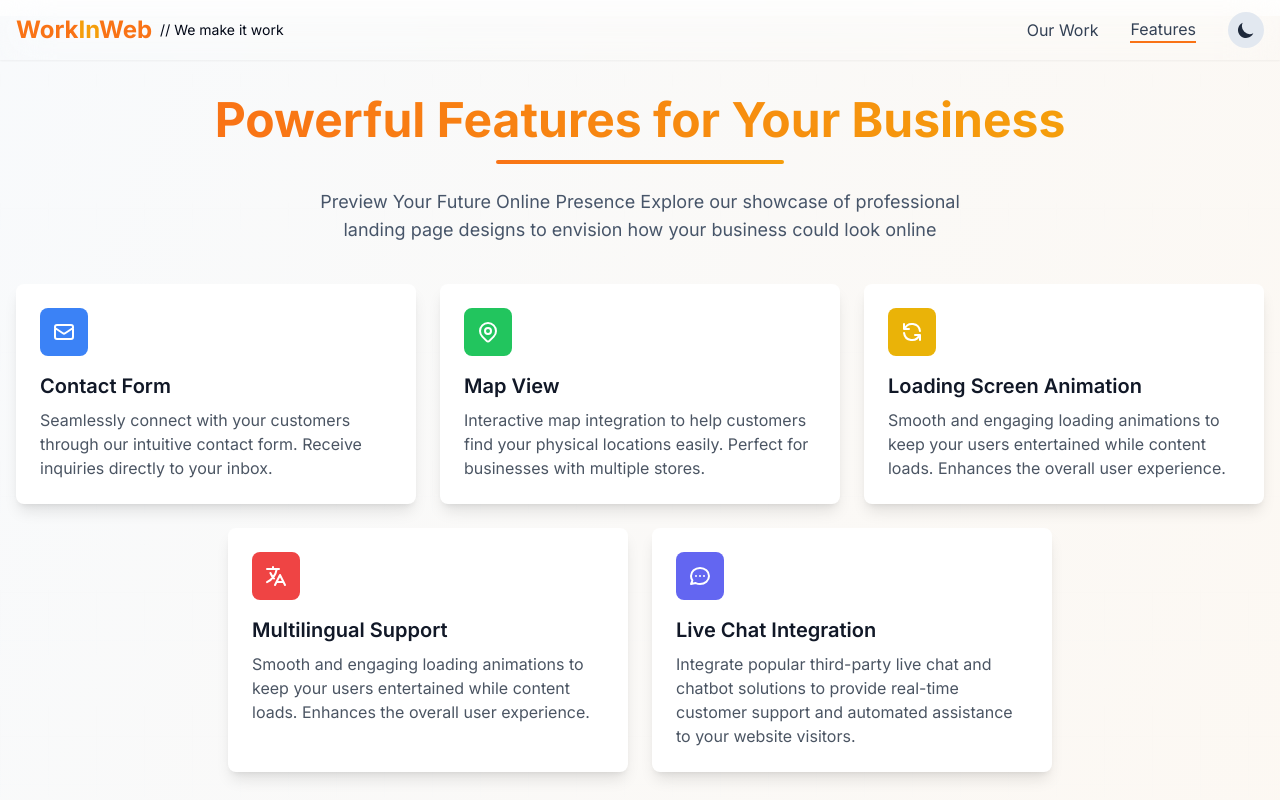
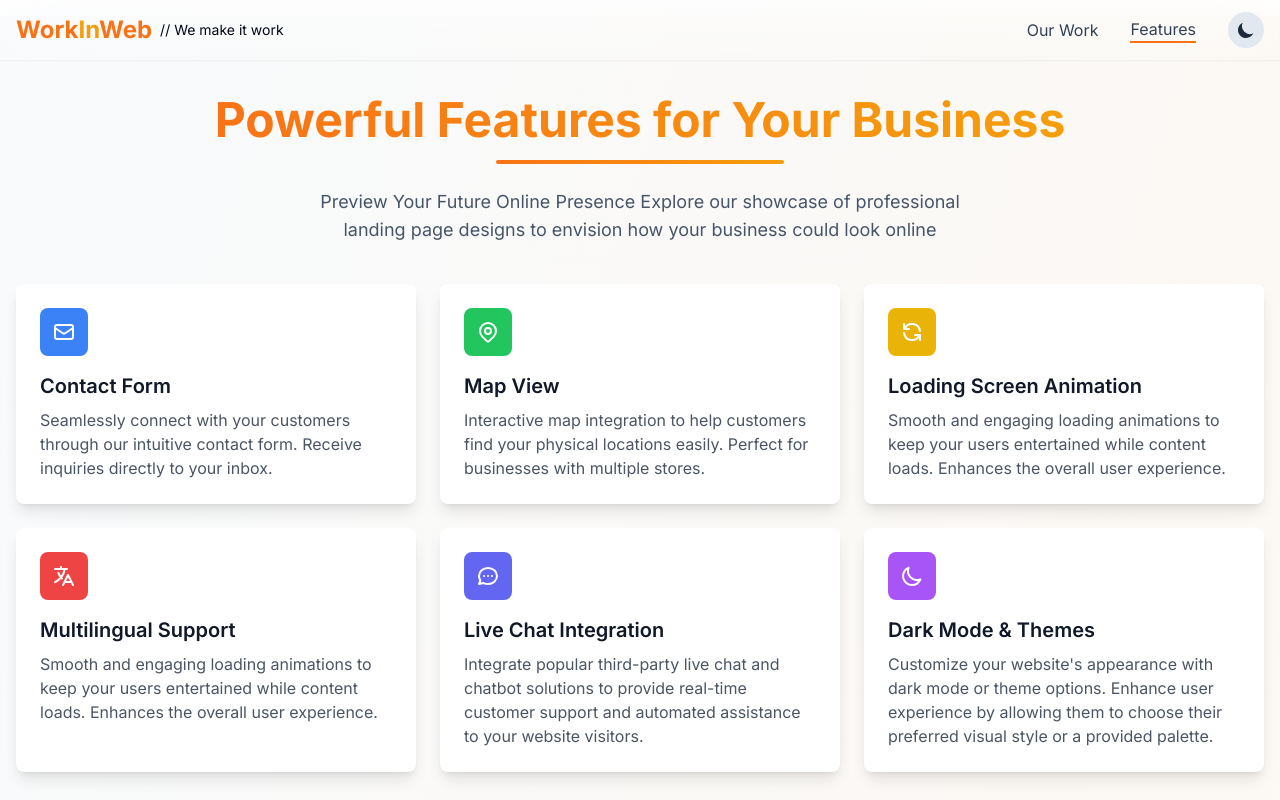
Before and after one commit to workinweb/weworkinweb, an Astro site: page /features in a window 1280 px wide. Shown: the top 800 px of the page. Built offline with nearby package versions, Linux system fonts and the light colour scheme; Astro itself is replaced by a stand-in of ours.

Commit message:
Update configuration and enhance features section: Changed deployment adapter from Netlify to Vercel and updated its version in package.json. Added Dark Mode feature card to the features page, including a new image and description. Adjusted layout in FeaturesOverview for improved responsiveness. These changes enhance user experience by providing additional customization options and improving overall site performance.

```diff
--- a/astro.config.mjs
+++ b/astro.config.mjs
@@ -8,5 +8,5 @@ export default defineConfig({
   integrations: [react(), tailwind()],
   compressHTML: true,
   output: "hybrid",
-  adapter: netlifyIntegration(),
+  adapter: vercel(),
 });
--- a/package.json
+++ b/package.json
@@ -14,7 +14,7 @@
     "@astrojs/netlify": "^6.0.1",
     "@astrojs/react": "^3.0.10",
     "@astrojs/tailwind": "^5.1.0",
-    "@astrojs/vercel": "^8.0.1",
+    "@astrojs/vercel": "^7.3.6",
     "@lottiefiles/react-lottie-player": "^3.5.3",
     "@types/react": "^18.2.55",
     "@types/react-dom": "^18.2.19",
--- a/src/pages/features.astro
+++ b/src/pages/features.astro
@@ -4,6 +4,7 @@ import contactImage from "../assets/images/features/contact.jpg";
 import mapImage from "../assets/images/features/map.png";
 import languageImage from "../assets/images/features/language.webp";
 import livechatImage from "../assets/images/features/livechat.png";
+import darkmodeImage from "../assets/images/features/darkmode.jpg";
 
 import FeatureCard from "../components/Cards/FeatureCard.astro";
 import Footer from "../components/Footer.astro";
@@ -97,6 +98,15 @@ import FeatureTitle from "../sections/Features/FeatureTitle.astro";
             ]}
             img={livechatImage}
           />
+
+          <FeatureCard
+            position="right"
+            title="Dark Mode / Themes"
+            description="A dark mode or theme feature that allows your website to be easily customized to your users' preferences."
+            subtitle="Key Features"
+            list={["Dark Mode", "Palette themes", "Customize themes"]}
+            img={darkmodeImage}
+          />
         </div>
       </div>
     </section>
--- a/src/sections/Features/FeaturesOverview.astro
+++ b/src/sections/Features/FeaturesOverview.astro
@@ -1,6 +1,6 @@
 <div class="flex flex-wrap justify-center gap-6 col-span-full w-full">
   <div
-    class="w-full sm:w-[calc(50%-12px)] md:w-[calc(33.333%-16px)] bg-white dark:bg-gray-800 rounded-lg shadow-lg p-6 transition-transform hover:scale-105"
+    class="w-full md:w-[calc(50%-12px)] xl:w-[calc(33.333%-16px)] bg-white dark:bg-gray-800 rounded-lg shadow-lg p-6 transition-transform hover:scale-105"
   >
     <div
       class="h-12 w-12 bg-blue-500 rounded-lg mb-4 flex items-center justify-center"
@@ -30,7 +30,7 @@
   </div>
 
   <div
-    class="w-full sm:w-[calc(50%-12px)] md:w-[calc(33.333%-16px)] bg-white dark:bg-gray-800 rounded-lg shadow-lg p-6 transition-transform hover:scale-105"
+    class="w-full md:w-[calc(50%-12px)] xl:w-[calc(33.333%-16px)] bg-white dark:bg-gray-800 rounded-lg shadow-lg p-6 transition-transform hover:scale-105"
   >
     <div
       class="h-12 w-12 bg-green-500 rounded-lg mb-4 flex items-center justify-center"
@@ -65,7 +65,7 @@
   </div>
 
   <div
-    class="w-full sm:w-[calc(50%-12px)] md:w-[calc(33.333%-16px)] bg-white dark:bg-gray-800 rounded-lg shadow-lg p-6 transition-transform hover:scale-105"
+    class="w-full md:w-[calc(50%-12px)] xl:w-[calc(33.333%-16px)] bg-white dark:bg-gray-800 rounded-lg shadow-lg p-6 transition-transform hover:scale-105"
   >
     <div
       class="h-12 w-12 bg-yellow-500 rounded-lg mb-4 flex items-center justify-center"
@@ -95,7 +95,7 @@
   </div>
 
   <div
-    class="w-full sm:w-[calc(50%-12px)] md:w-[calc(33.333%-16px)] bg-white dark:bg-gray-800 rounded-lg shadow-lg p-6 transition-transform hover:scale-105"
+    class="w-full md:w-[calc(50%-12px)] xl:w-[calc(33.333%-16px)] bg-white dark:bg-gray-800 rounded-lg shadow-lg p-6 transition-transform hover:scale-105"
   >
     <div
       class="h-12 w-12 bg-red-500 rounded-lg mb-4 flex items-center justify-center"
@@ -125,7 +125,7 @@
   </div>
 
   <div
-    class="w-full sm:w-[calc(50%-12px)] md:w-[calc(33.333%-16px)] bg-white dark:bg-gray-800 rounded-lg shadow-lg p-6 transition-transform hover:scale-105"
+    class="w-full md:w-[calc(50%-12px)] xl:w-[calc(33.333%-16px)] bg-white dark:bg-gray-800 rounded-lg shadow-lg p-6 transition-transform hover:scale-105"
   >
     <div
       class="h-12 w-12 bg-indigo-500 rounded-lg mb-4 flex items-center justify-center"
@@ -154,4 +154,35 @@
       visitors.
     </p>
   </div>
+
+  <div
+    class="w-full md:w-[calc(50%-12px)] xl:w-[calc(33.333%-16px)] bg-white dark:bg-gray-800 rounded-lg shadow-lg p-6 transition-transform hover:scale-105"
+  >
+    <div
+      class="h-12 w-12 bg-purple-500 rounded-lg mb-4 flex items-center justify-center"
+    >
+      <svg
+        xmlns="http://www.w3.org/2000/svg"
+        class="h-6 w-6 text-white"
+        fill="none"
+        viewBox="0 0 24 24"
+        stroke="currentColor"
+      >
+        <path
+          stroke-linecap="round"
+          stroke-linejoin="round"
+          stroke-width="2"
+          d="M20.354 15.354A9 9 0 018.646 3.646 9.003 9.003 0 0012 21a9.003 9.003 0 008.354-5.646z"
+        ></path>
+      </svg>
+    </div>
+    <h3 class="text-xl font-semibold text-gray-900 dark:text-white mb-2">
+      Dark Mode & Themes
+    </h3>
+    <p class="text-gray-600 dark:text-gray-300">
+      Customize your website's appearance with dark mode or theme options.
+      Enhance user experience by allowing them to choose their preferred visual
+      style or a provided palette.
+    </p>
+  </div>
 </div>
```
Also changed, not shown: src/assets/images/features/darkmode.jpg (added), vercel.json (added).
